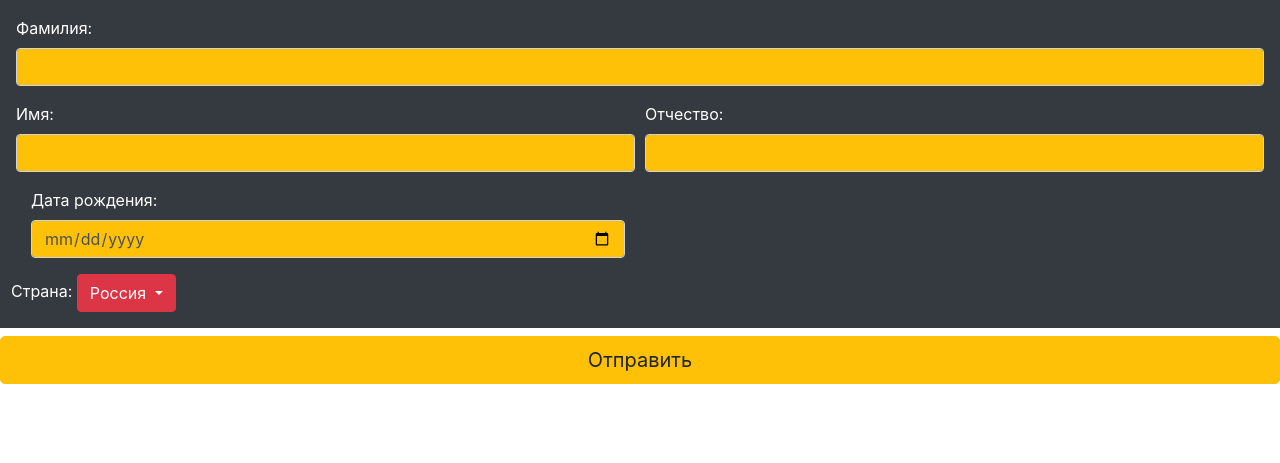
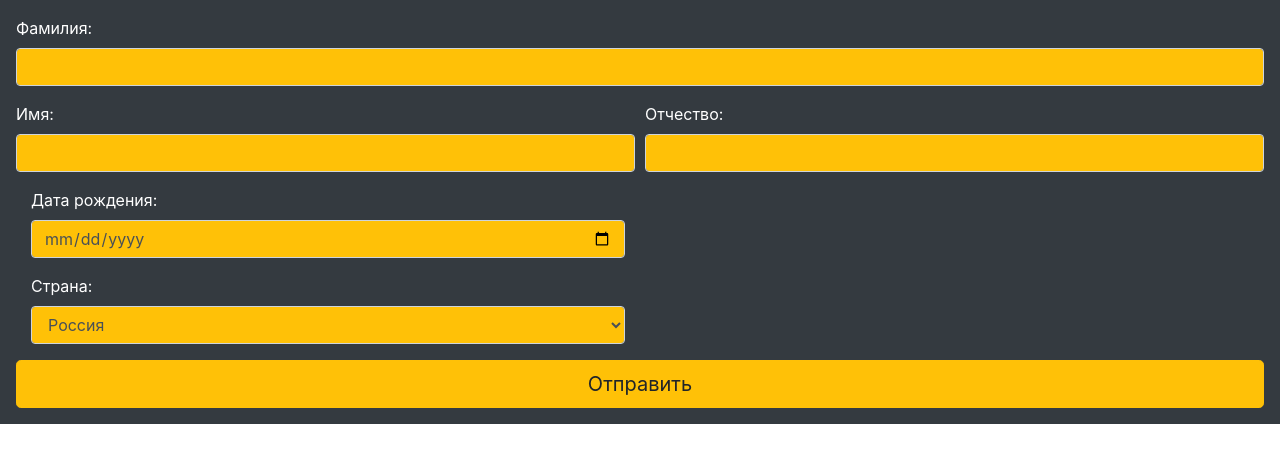
Before and after one commit to MatveevaElena/project, a PHP site: page / in a window 1280 px wide. Shown: the top 463 px of the page. Run offline with PHP 8.4, Linux system fonts and the light colour scheme.

Commit message:
completed work using bootstrap
the server processes the entered information;
on the form, everything works;

```diff
--- a/index.php
+++ b/index.php
@@ -21,42 +21,42 @@
  -->
  <!doctype html>
 
+ <link rel="stylesheet" href="https://stackpath.bootstrapcdn.com/bootstrap/4.3.1/css/bootstrap.min.css" integrity="sha384-ggOyR0iXCbMQv3Xipma34MD+dH/1fQ784/j6cY/iJTQUOhcWr7x9JvoRxT2MZw1T" crossorigin="anonymous">
+ <script src="https://code.jquery.com/jquery-3.3.1.slim.min.js" integrity="sha384-q8i/X+965DzO0rT7abK41JStQIAqVgRVzpbzo5smXKp4YfRvH+8abtTE1Pi6jizo" crossorigin="anonymous"></script>
+<script src="https://cdnjs.cloudflare.com/ajax/libs/popper.js/1.14.7/umd/popper.min.js" integrity="sha384-UO2eT0CpHqdSJQ6hJty5KVphtPhzWj9WO1clHTMGa3JDZwrnQq4sF86dIHNDz0W1" crossorigin="anonymous"></script>
+<script src="https://stackpath.bootstrapcdn.com/bootstrap/4.3.1/js/bootstrap.min.js" integrity="sha384-JjSmVgyd0p3pXB1rRibZUAYoIIy6OrQ6VrjIEaFf/nJGzIxFDsf4x0xIM+B07jRM" crossorigin="anonymous"></script>
 
 
- <link rel="stylesheet" href="https://stackpath.bootstrapcdn.com/bootstrap/4.3.1/css/bootstrap.min.css" integrity="sha384-ggOyR0iXCbMQv3Xipma34MD+dH/1fQ784/j6cY/iJTQUOhcWr7x9JvoRxT2MZw1T" crossorigin="anonymous">
 <div class="p-3 mb-2  bg-dark text-white">
-<form>
+  <form action = "action.php" method="post">
     <div class="form-group">
-    <label for="inputSurname">Фамилия:</label>
-    <input type="text"  class="form-control bg-warning " id="inputSurname" >
+      <label for="Surname">Фамилия:</label>
+      <input type="text"  class="form-control bg-warning " name="Surname" autocomplete="off" >
     </div>
     <div class="form-row">
       <div class="form-group col-md-6">
-      <label for="inputName">Имя:</label>
-      <input type="text" class="form-control bg-warning" id="inputName" >
+        <label for="Name">Имя:</label>
+        <input type="text" class="form-control bg-warning" name="Name" autocomplete="off" >
       </div>
       <div class="form-group col-md-6">
-      <label for="inputPatronymic">Отчество:</label>
-      <input type="text" class="form-control bg-warning" id="inputPatronymic" >
+        <label for="Patronymic">Отчество:</label>
+        <input type="text" class="form-control bg-warning" name="Patronymic" autocomplete="off">
       </div>
     </div>
     <div class="form-group col-md-6">
-    <label for="inputBirthdate">Дата рождения:</label>
-    <input type="date" class="form-control bg-warning">
+      <label for="Birthdate">Дата рождения:</label>
+      <input type="date" class="form-control bg-warning" name="Birthdate">
     </div>
-    <div class="form-row">
-    <div class="dropdown">
-    <label for="inputCountry">Страна:</label>
-    <button class="btn btn-danger dropdown-toggle" type="button" id="dropdownMenuButton" data-toggle="dropdown" aria-haspopup="true" aria-expanded="false">
-    Россия
-  </button>
-  <div class="dropdown-menu" aria-labelledby="dropdownMenuButton">
-    <a class="dropdown-item" href="#">Россия</a>
-    <a class="dropdown-item" href="#">Испания</a>
-    <a class="dropdown-item" href="#">Мексика</a>
-  </div>
-</div>
-</div>
+    <div class="form-group col-md-6">
+      <label for="Country">Страна:</label>
+      <select class="form-control bg-warning" name="Country">
+        <option selected>Россия</option>
+        <option>Испания</option>
+        <option>Германия</option>
+        <option>Япония</option>
+        <option>Мексика</option>
+      </select>
     </div>
     <button type="submit" class="btn btn-warning btn-lg btn-block">Отправить</button>
   </form>
+</div>
```
Lines whose indentation alone changed are shown as unchanged.
